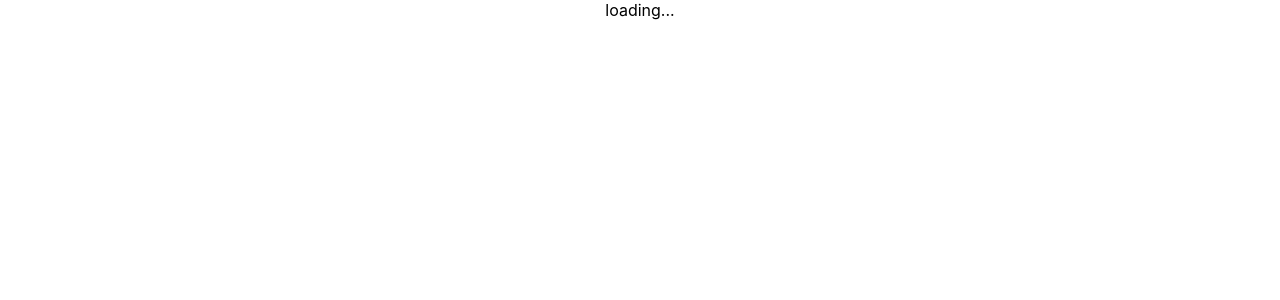
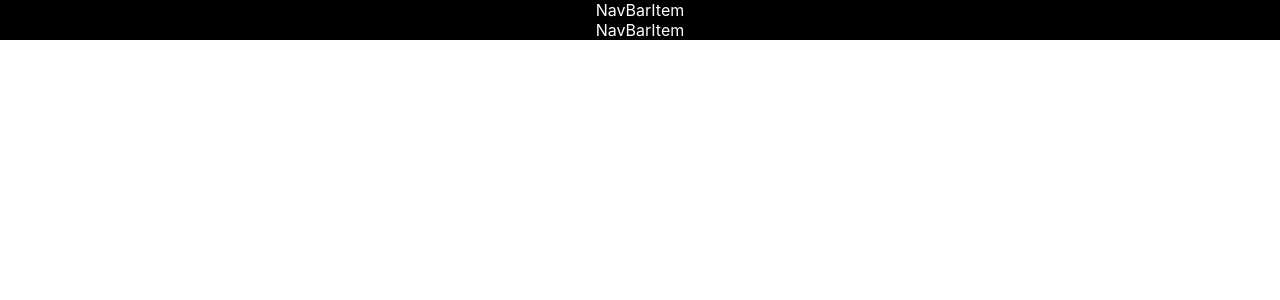
Before and after one commit to achadha2/esports_stats, a React (Create React App) app: page / in a window 1280 px wide. Shown: the top 300 px of the page. Built offline with nearby package versions, Linux system fonts and the light colour scheme.

Commit message:
navbar elements and styling started

```diff
--- a/src/App.js
+++ b/src/App.js
@@ -2,6 +2,7 @@ import React, { Component } from "react";
 // import logo from "./logo.svg";
 import "./App.css";
 import Leagues from "./Components/Leagues";
+import Navbar from "./Containers/NavBar";
 
 class App extends Component {
   state = {
@@ -41,7 +42,13 @@ class App extends Component {
   };
 
   render() {
-    return <div className="App">{this.displayLeagues()}</div>;
+    return (
+      <div className="App">
+        <div>
+          <Navbar />
+        </div>
+      </div>
+    );
   }
 }
 
--- a/src/Containers/NavBar.jsx
+++ b/src/Containers/NavBar.jsx
@@ -1,5 +1,6 @@
 import React from "react";
 import NavButton from "../Components/NavButton";
+import "./css/Navbar.css";
 
 export default class Navbar extends React.Component {
   render() {
--- /dev/null
+++ b/src/Containers/css/Navbar.css
@@ -0,0 +1,6 @@
+.navbar {
+  width: 100vw;
+  height: 5vh;
+  background-color: black;
+  color: white;
+}
```
